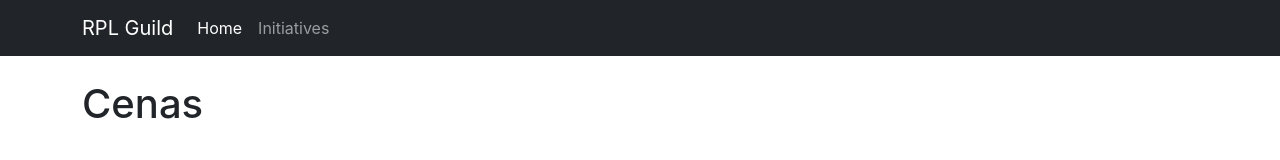
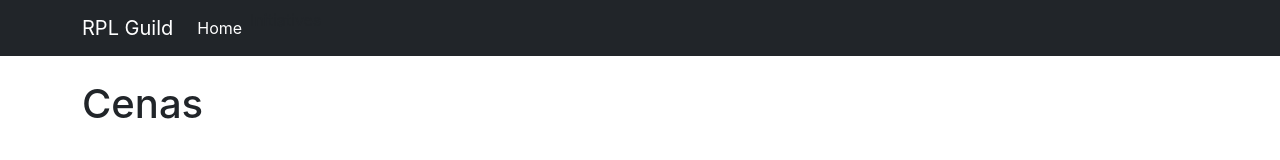
Before and after one commit to sousatgdh/pd-rpl-homepage, a Next.js app: page / in a window 1280 px wide. Shown: the top 160 px of the page. Built offline with nearby package versions, Linux system fonts and the light colour scheme.

Commit message:
Change route links

```diff
--- a/pages/_app.tsx
+++ b/pages/_app.tsx
@@ -1,4 +1,5 @@
 import Head from "next/head";
+import Link from "next/link";
 import "bootstrap/dist/css/bootstrap.css";
 import "../styles/globals.css";
 import type { AppProps } from "next/app";
@@ -43,14 +44,12 @@ export default function App({ Component, pageProps }: AppProps) {
           <div className="collapse navbar-collapse" id="navbarSupportedContent">
             <ul className="navbar-nav me-auto mb-2 mb-lg-0">
               <li className="nav-item">
-                <a className="nav-link active" aria-current="page" href="#">
+                <Link className="nav-link active" aria-current="page" href="/">
                   Home
-                </a>
+                </Link>
               </li>
               <li className="nav-item">
-                <a className="nav-link" href="#">
-                  Initiatives
-                </a>
+                <Link href="/initiatives">Initiatives</Link>
               </li>
             </ul>
           </div>
--- a/pages/api/hello.ts
+++ /dev/null
@@ -1,13 +0,0 @@
-// Next.js API route support: https://nextjs.org/docs/api-routes/introduction
-import type { NextApiRequest, NextApiResponse } from 'next'
-
-type Data = {
-  name: string
-}
-
-export default function handler(
-  req: NextApiRequest,
-  res: NextApiResponse<Data>
-) {
-  res.status(200).json({ name: 'John Doe' })
-}
```
